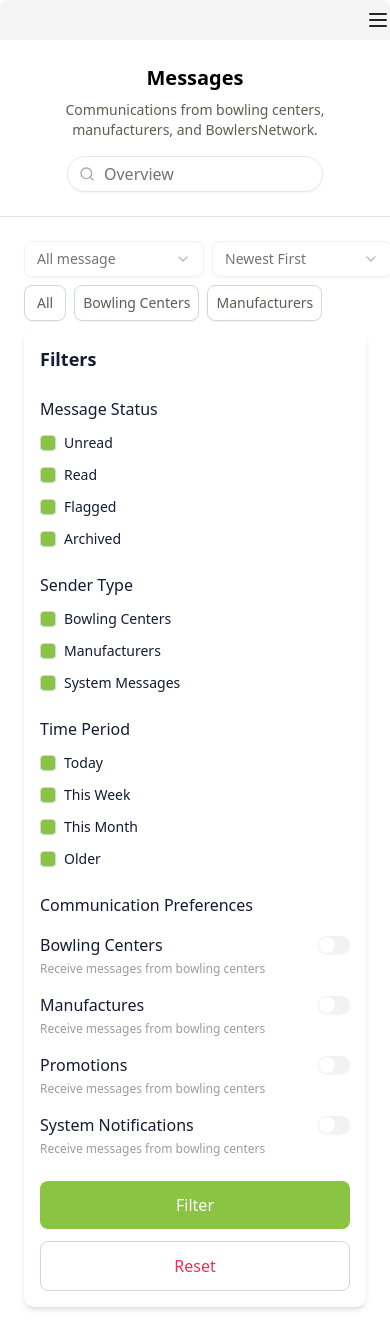
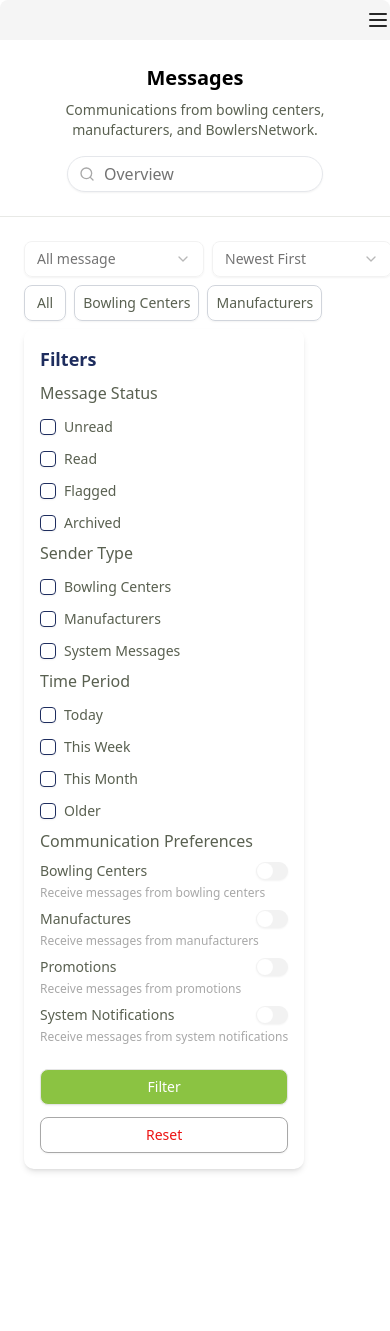
Before and after one commit to rahul3507/Bowler-website, a React (Vite) app: page /dashboard/messages in a window 390 px wide. After the commit the page ends 1193 px from the top, so only its background shows below. Built offline with nearby package versions, Linux system fonts and the light colour scheme.

Commit message:
feat: enhance styling and interactivity for Messages and Dashboard components

```diff
--- a/src/Pages/Dashboard/Dashboard.jsx
+++ b/src/Pages/Dashboard/Dashboard.jsx
@@ -5,7 +5,7 @@ import { CiHome } from "react-icons/ci";
 import { RxDashboard } from "react-icons/rx";
 import { LuMessageCircleMore, LuUsers } from "react-icons/lu";
 
-import { motion } from "motion/react";
+
 import { cn } from "@/lib/utils";
 import {  NavLink, Outlet, useLocation } from "react-router-dom";
 import { Calendar, CalendarRange, ChartColumn } from "lucide-react";
@@ -236,13 +236,13 @@ export const Logo = () => {
         <div className="h-9 w-9 md:h-15 md:w-15 shrink-0 rounded-full bg-transparent">
           <img src="/Bowling-logo.svg" alt="" />
         </div>
-      <motion.span
-        initial={{ opacity: 0 }}
-        animate={{ opacity: 1 }}
+      <span
+        // initial={{ opacity: 0 }}
+        // animate={{ opacity: 1 }}
         className="font-medium text-base md:text-xl whitespace-pre text-white dark:text-white">
 
         Bowlersnetwork
-      </motion.span>
+      </span>
     </a>
   );
 };
--- a/src/Pages/Messages/Messages.jsx
+++ b/src/Pages/Messages/Messages.jsx
@@ -62,18 +62,18 @@ const Messages = () => {
             </div>
             {/* Category Tabs */}
             <div className="flex gap-2">
-              <Button className="px-3 md:px-6 py-2 md:py-3 bg-transparent text-sm md:text-base text-secondary dark:text-gray-300 border-gray-300">All</Button>
-              <Button className="px-2 md:px-6 py-2 md:py-3 bg-transparent text-sm md:text-base text-secondary dark:text-gray-300 border-gray-300">Bowling Centers</Button>
-              <Button className="px-2 md:px-6 py-2 md:py-3 bg-transparent text-sm md:text-base text-secondary dark:text-gray-300 border-gray-300">Manufacturers</Button>
+              <Button className="px-3 md:px-6 py-2 md:py-3 bg-transparent hover:bg-button-bg/70 hover:text-white text-sm md:text-base text-secondary dark:text-gray-300 border-gray-300">All</Button>
+              <Button className="px-2 md:px-6 py-2 md:py-3 bg-transparent hover:bg-button-bg/70 hover:text-white text-sm md:text-base text-secondary dark:text-gray-300 border-gray-300">Bowling Centers</Button>
+              <Button className="px-2 md:px-6 py-2 md:py-3 bg-transparent hover:bg-button-bg/70 hover:text-white text-sm md:text-base text-secondary dark:text-gray-300 border-gray-300">Manufacturers</Button>
             </div>
 
             {/* main */}
-            <div className="flex flex-row gap-4">
-              <div className="flex-1 bg-transparent border-tertiary dark:bg-gray-500 rounded-lg p-4 shadow-md">
-                <h2 className="text-lg font-semibold text-[#141b34]">Filters</h2>
+            <div className="flex flex-row gap-6">
+              <div className="max-w-90 bg-transparent border-tertiary dark:border-gray-500 rounded-lg p-4 shadow-md">
+                <h2 className="text-lg md:text-xl font-semibold text-primary dark:text-gray-200">Filters</h2>
 
-                <div className="mt-6">
-                  <h3 className="text-[#141b34] font-medium mb-3">Message Status</h3>
+                <div className="mt-2 md:mt-3">
+                  <h3 className="text-secondary dark:text-gray-300 text-base md:text-lg font-medium mb-3">Message Status</h3>
                   <div className="space-y-3">
                     <CheckboxItem label="Unread" />
                     <CheckboxItem label="Read" />
@@ -82,8 +82,8 @@ const Messages = () => {
                   </div>
                 </div>
 
-                <div className="mt-6">
-                  <h3 className="text-[#141b34] font-medium mb-3">Sender Type</h3>
+                <div className="mt-2 md:mt-3">
+                  <h3 className="text-secondary dark:text-gray-300 text-base md:text-lg font-medium mb-3">Sender Type</h3>
                   <div className="space-y-3">
                     <CheckboxItem label="Bowling Centers" />
                     <CheckboxItem label="Manufacturers" />
@@ -91,8 +91,8 @@ const Messages = () => {
                   </div>
                 </div>
 
-                <div className="mt-6">
-                  <h3 className="text-[#141b34] font-medium mb-3">Time Period</h3>
+                <div className="mt-2 md:mt-3">
+                  <h3 className="text-secondary dark:text-gray-300 text-base md:text-lg font-medium mb-3">Time Period</h3>
                   <div className="space-y-3">
                     <CheckboxItem label="Today" />
                     <CheckboxItem label="This Week" />
@@ -101,48 +101,52 @@ const Messages = () => {
                   </div>
                 </div>
 
-                <div className="mt-6">
-                  <h3 className="text-[#141b34] font-medium mb-3">Communication Preferences</h3>
+                <div className="mt-2 md:mt-3">
+                  <h3 className="text-secondary dark:text-gray-300 text-base md:text-lg font-medium ">Communication Preferences</h3>
 
-                  <div className="mt-4">
+                  <div className="mt-2">
                     <div className="flex items-center justify-between mb-1">
-                      <h4 className="font-medium text-[#141b34]">Bowling Centers</h4>
+                      <h4 className="font-medium text-secondary dark:text-gray-300 text-sm md:text-base">Bowling Centers</h4>
                       <Switch />
                     </div>
-                    <p className="text-xs text-[#9a9ca2]">Receive messages from bowling centers</p>
+                    <p className="text-xs md:text-sm text-tertiary dark:text-gray-400 ">Receive messages from bowling centers</p>
                   </div>
 
-                  <div className="mt-4">
+                  <div className="mt-2">
                     <div className="flex items-center justify-between mb-1">
-                      <h4 className="font-medium text-[#141b34]">Manufactures</h4>
+                      <h4 className="font-medium text-secondary dark:text-gray-300 text-sm md:text-base">Manufactures</h4>
                       <Switch />
                     </div>
-                    <p className="text-xs text-[#9a9ca2]">Receive messages from bowling centers</p>
+                    <p className="text-xs md:text-sm text-tertiary dark:text-gray-400 ">Receive messages from manufacturers</p>
                   </div>
 
-                  <div className="mt-4">
+                  <div className="mt-2">
                     <div className="flex items-center justify-between mb-1">
-                      <h4 className="font-medium text-[#141b34]">Promotions</h4>
+                      <h4 className="font-medium text-secondary dark:text-gray-300 text-sm md:text-base">Promotions</h4>
                       <Switch />
                     </div>
-                    <p className="text-xs text-[#9a9ca2]">Receive messages from bowling centers</p>
+                    <p className="text-xs md:text-sm text-tertiary dark:text-gray-400 ">Receive messages from promotions</p>
                   </div>
 
-                  <div className="mt-4">
+                  <div className="mt-2">
                     <div className="flex items-center justify-between mb-1">
-                      <h4 className="font-medium text-[#141b34]">System Notifications</h4>
+                      <h4 className="font-medium text-secondary dark:text-gray-300 text-sm md:text-base">System Notifications</h4>
                       <Switch />
                     </div>
-                    <p className="text-xs text-[#9a9ca2]">Receive messages from bowling centers</p>
+                    <p className="text-xs md:text-sm text-tertiary dark:text-gray-400 ">Receive messages from system notifications</p>
                   </div>
                 </div>
 
                 <div className="mt-6 space-y-3">
-                  <button className="w-full py-3 bg-[#8bc342] text-white rounded-md font-medium">Filter</button>
-                  <button className="w-full py-3 text-[#ee2e55] bg-white border border-[#d2d5df] rounded-md font-medium">
+                  <Button className="w-full py-2 bg-button-bg hover:bg-button-bg/80 text-white rounded-md font-medium text-sm md:text-base">Filter</Button>
+                  <Button className="w-full py-2 text-custom-red bg-white border border-tertiary rounded-md font-medium text-sm md:text-base hover:bg-gray-100">
                     Reset
-                  </button>
+                  </Button>
                 </div>
+              </div>
+
+              <div className=''>
+
               </div>
 
             </div>
@@ -157,12 +161,12 @@ export default Messages
 
 function CheckboxItem({ label }) {
   return (
-    <div className="flex items-center gap-2">
+    <div className="flex items-center cursor-pointer gap-2">
       <Checkbox
         id={`checkbox-${label}`}
-        className="border-[#d2d5df] data-[state=checked]:bg-[#8bc342] data-[state=checked]:border-[#8bc342]"
+        className="border-primary cursor-pointer dark:border-gray-300 bg-transparent "
       />
-      <label htmlFor={`checkbox-${label}`} className="text-sm text-[#141b34]">
+      <label htmlFor={`checkbox-${label}`} className="text-sm text-secondary dark:text-gray-300">
         {label}
       </label>
     </div>
--- a/src/components/ui/button.jsx
+++ b/src/components/ui/button.jsx
@@ -1,4 +1,4 @@
-import * as React from "react"
+
 import { Slot } from "@radix-ui/react-slot"
 import { cva } from "class-variance-authority";
 
--- a/src/components/ui/switch.jsx
+++ b/src/components/ui/switch.jsx
@@ -11,14 +11,14 @@ function Switch({
     <SwitchPrimitive.Root
       data-slot="switch"
       className={cn(
-        "peer data-[state=checked]:bg-primary data-[state=unchecked]:bg-input focus-visible:border-ring focus-visible:ring-ring/50 dark:data-[state=unchecked]:bg-input/80 inline-flex h-[1.15rem] w-8 shrink-0 items-center rounded-full border border-transparent shadow-xs transition-all outline-none focus-visible:ring-[3px] disabled:cursor-not-allowed disabled:opacity-50",
+        "peer cursor-pointer data-[state=checked]:bg-primary data-[state=unchecked]:bg-input focus-visible:border-ring focus-visible:ring-ring/50 dark:data-[state=unchecked]:bg-input/80 inline-flex h-[1.15rem] w-8 shrink-0 items-center rounded-full border border-transparent shadow-xs transition-all outline-none focus-visible:ring-[3px] disabled:cursor-not-allowed disabled:opacity-50",
         className
       )}
       {...props}>
       <SwitchPrimitive.Thumb
         data-slot="switch-thumb"
         className={cn(
-          "bg-background dark:data-[state=unchecked]:bg-foreground dark:data-[state=checked]:bg-primary-foreground pointer-events-none block size-4 rounded-full ring-0 transition-transform data-[state=checked]:translate-x-[calc(100%-2px)] data-[state=unchecked]:translate-x-0"
+          "bg-background cursor-pointer dark:data-[state=unchecked]:bg-foreground dark:data-[state=checked]:bg-primary-foreground pointer-events-none block size-4 rounded-full ring-0 transition-transform data-[state=checked]:translate-x-[calc(100%-2px)] data-[state=unchecked]:translate-x-0"
         )} />
     </SwitchPrimitive.Root>
   );
```
